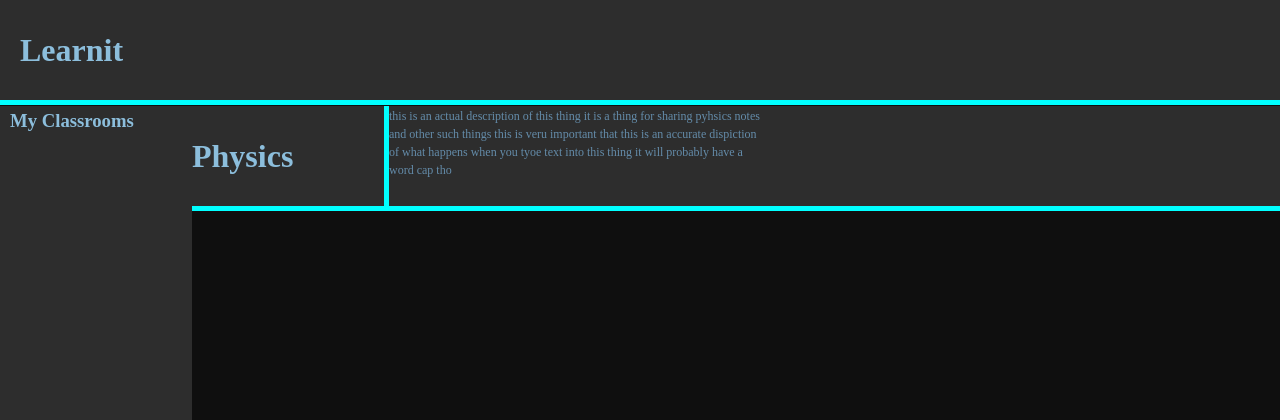
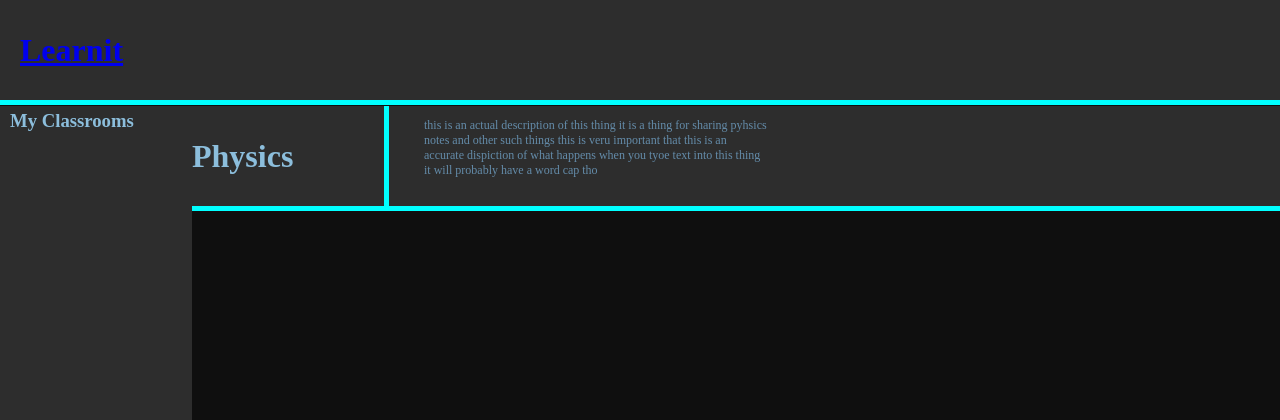
Before and after one commit to Sir-1/learnit, a Flask app: page /classroom/1 in a window 1280 px wide. Shown: the top 420 px of the page. Run offline with Flask 2, Linux system fonts and the light colour scheme; data comes from the database, SQL or seed files in the repository.

Commit message:
title is now a link sql queries now in function

```diff
--- a/main.py
+++ b/main.py
@@ -4,36 +4,40 @@ from flask import Flask, Response, render_template, abort, request
 app = Flask(__name__)
 
 
+def do_query(query, data, fetch):
+    conn = sqlite3.connect("learnit.db")
+    cur = conn.cursor()
+    cur.execute(query, data)
+    if fetch is None:
+        result = cur.fetchall()
+    else:
+        result = cur.fetchone()
+    conn.close()
+    return result
+
+
 @app.route("/")
 def main():
-    conn = sqlite3.connect("learnit.db")
-    cursor = conn.cursor()
-    posts = cursor.execute("""SELECT Post.id,Post.title, Post.content,
+    posts = do_query("""SELECT Post.id,Post.title, Post.content,
                             Post.Text, Post.Usefulness, User.name,
                             classroom.name from Post join user ON Post.Uid =
                             User.id join classroom ON Post.Cid = classroom.id;
-                            """)
-    posts = cursor.fetchall()
-    classes = cursor.execute("select name from classroom;")
+                            """, (), None)
+    print(posts)
+    classes = do_query("select name from classroom;", (), None)
     return render_template("main.html", title="main", stuff=posts,
                            classrooms=classes)
 
 
 @app.route("/classroom/<ClassID>")
 def classrooms(ClassID):
-    conn = sqlite3.connect("learnit.db")
-    cursor = conn.cursor()
-    cursor.execute("""SELECT Post.id,Post.title, Post.content,
+    posts = do_query("""SELECT Post.id,Post.title, Post.content,
                             Post.Text, Post.Usefulness, User.name,
                             classroom.name from Post join user ON Post.Uid =
                             User.id join classroom ON Post.Cid = classroom.id
                             where cid = ?;
-                            """, (ClassID,))
-    posts = cursor.fetchall()
-    classroom = cursor.execute("""select * from classroom where id =
-                               ?""", (ClassID,))
-    classroom = cursor.fetchone()
-    print(classroom, ClassID)
+                            """, (ClassID,), None)
+    classroom = do_query("select * from classroom where id=?", (ClassID,), 1)
     return render_template("classroom.html", stuff=posts, info=classroom)
 
 
--- a/static/css/style.css
+++ b/static/css/style.css
@@ -20,7 +20,12 @@ body{
   margin-left: 20px;
   text-transform: capitalize;
   line-height: 100px;
+  text-decoration: none;
 
+}
+
+.Title-link{
+  text-decoration: none;
 }
 
 .sidebar{
@@ -93,10 +98,11 @@ div.post{
 }
 
 .class-description{
-  display: inline;
   color: rgb(100,140,170);
   font-size: 12px;
-  line-height: 10px;
+  line-height: 15px;
+  vertical-align: middle;
+  position: absolute;
 
 }
 
@@ -114,12 +120,17 @@ div.post{
 
 .containter{
   height: 100%;
-  padding-top: auto;
-  padding-bottom: auto;
   margin-right: 40%;
   margin-left: 30%;
   border-left: solid 5px cyan;
-  box-shadow: solid 100px cyan;
 
 
 }
+
+.class-spacer{
+  position: relative;
+  margin-left: 35px;
+  vertical-align: middle;
+  height: 100%;
+
+}
--- a/templates/classroom.html
+++ b/templates/classroom.html
@@ -12,7 +12,9 @@
 
       <h1 class="class-title">{{info[1]}}</h1>
       <div class="containter">
-        <p class="class-description">{{info[2]}}</p>
+        <div class="class-spacer">
+          <p class="class-description">{{info[2]}}</p>
+        </div>
       </div>
 
 
--- a/templates/header.html
+++ b/templates/header.html
@@ -7,7 +7,7 @@
   </head>
   <body>
     <div class="header">
-      <h1 class="title">Learnit</h1>
+      <a href="/" class="Title"><h1 class="title">Learnit</h1></a>
     </div>
   </body>
 </html>
```
